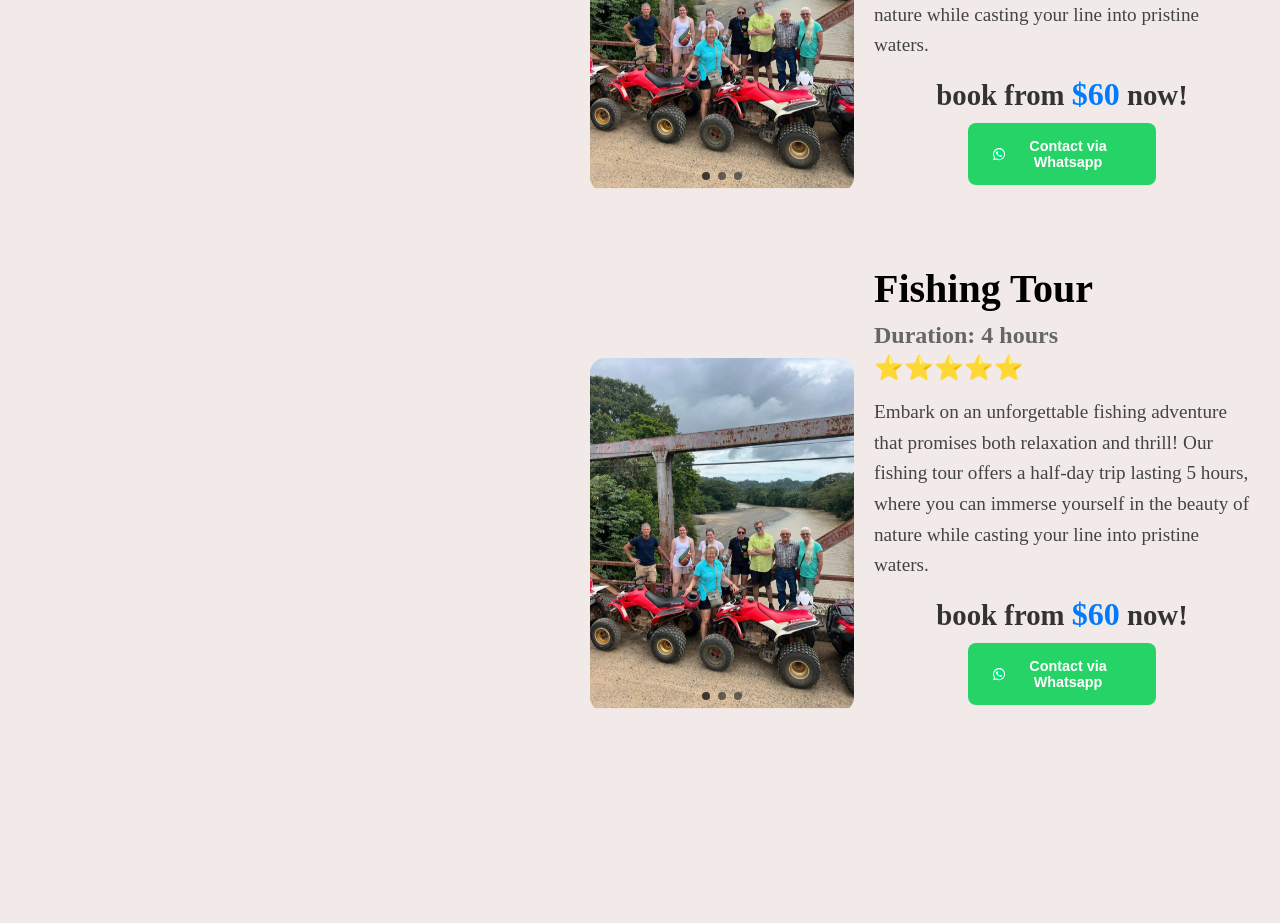
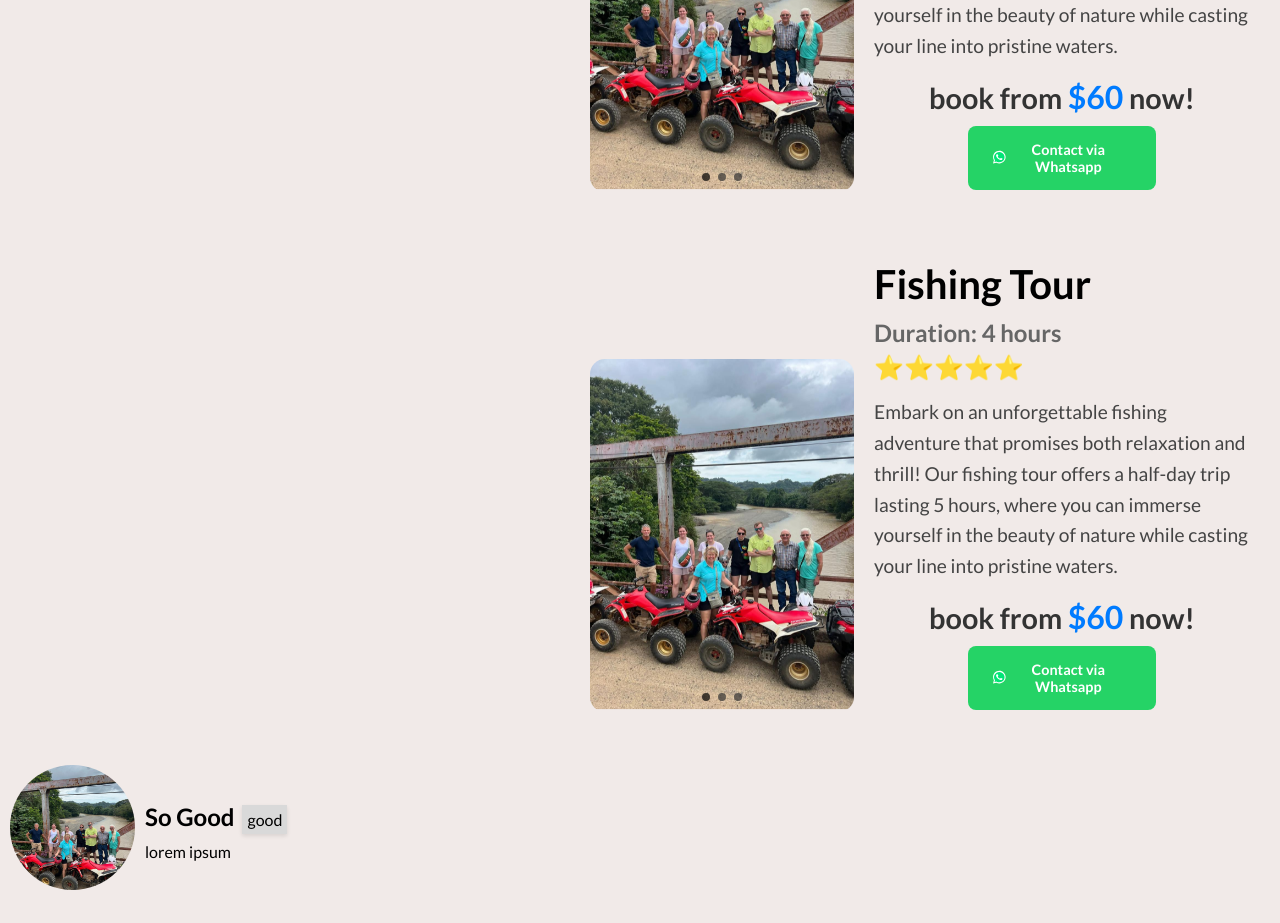
Before and after one commit to gabarhdz/authenticotours, a React (Vite) app in the folder frontend/: page / in a window 1280 px wide. Shown: the part 1040-1963 px from the top of the page. Before the commit the page ends 1795 px from the top, so only its background shows below. Built offline with nearby package versions, Linux system fonts and the light colour scheme; no server answers.

Commit message:
Primeros ajustes a los comentarios

```diff
--- a/frontend/src/Pages/Home/Home.jsx
+++ b/frontend/src/Pages/Home/Home.jsx
@@ -2,7 +2,7 @@ import {React,useEffect,useState} from 'react'
 import Header from '../../components/Header/Header'
 import Carrousel from '../../components/Carrousel/Carrousel'
 import TourContainer from '../../components/TourContainer/TourContainer'
-
+import CommentsContainer from '../../components/CommentsContainer/CommentsContainer'
 const Home = () => {
   const [urls, setUrls] = useState([]);
 
@@ -35,6 +35,7 @@ const Home = () => {
     <TourContainer/>
     <TourContainer/>
     <TourContainer/>
+    <CommentsContainer/>
     </>
   )
 }
--- /dev/null
+++ b/frontend/src/components/CommentCard/CommentCard.css
@@ -0,0 +1,8 @@
+.comment-card{
+    display: flex;
+    flex-direction: column;
+    padding: 5px;
+    margin: 8px;
+    background-color: #d9d9d9;
+    box-shadow: 0 2px 4px rgba(0, 0, 0, 0.1);
+}
--- /dev/null
+++ b/frontend/src/components/CommentCard/CommentCard.jsx
@@ -0,0 +1,11 @@
+import React from 'react'
+import './CommentCard.css'
+const CommentCard = ({name}) => {
+  return (
+    <div className='comment-card'>
+        {name}
+    </div>
+  )
+}
+
+export default CommentCard
--- /dev/null
+++ b/frontend/src/components/Comments/Comments.css
@@ -0,0 +1,28 @@
+.comment-container img{
+    width: 125px;
+    height: 125px;
+    object-fit: cover;
+    border-radius: 50%;
+}
+
+.comment-container {
+    display: flex;
+    align-items: center;
+    margin-bottom: 20px;
+    padding: 10px;
+    gap: 10px;
+}
+
+.comment-container span {
+    display: inline-block;
+}
+
+
+.comment-title{
+    display: flex;
+}
+
+.comment-title > *
+{
+    display: inline-block;
+}
--- /dev/null
+++ b/frontend/src/components/Comments/Comments.jsx
@@ -0,0 +1,25 @@
+import React from 'react'
+import './Comments.css'
+import CommentCard from '../CommentCard/CommentCard'
+const Comments = ({profile_pic,title,text}) => {
+  return (
+    <span className='comment-container'>
+       <span>
+        <img src={profile_pic} alt="" />
+       </span>
+       <span>
+        <span className='comment-title'>
+            <h2>{title}</h2>
+            <span>
+                <CommentCard name={'good'} />
+            </span>
+        </span>
+        <p>
+            {text }
+        </p>
+       </span>
+    </span>
+  )
+}
+
+export default Comments
--- /dev/null
+++ b/frontend/src/components/CommentsContainer/CommentsContainer.jsx
@@ -0,0 +1,13 @@
+import React from 'react'
+import './CommentsContainer.css'
+import ATVtour from '../imagenes/atv.jpg'
+import Comments from '../Comments/Comments'
+const CommentsContainer = () => {
+  return (
+    <>
+    <Comments title={'So Good'} text={'lorem ipsum'} profile_pic={ATVtour}/>
+    </>
+  )
+}
+
+export default CommentsContainer
--- a/frontend/src/index.css
+++ b/frontend/src/index.css
@@ -1,7 +1,9 @@
+@import url('https://fonts.googleapis.com/css2?family=Kanit:ital,wght@0,100;0,200;0,300;0,400;0,500;0,600;0,700;0,800;0,900;1,100;1,200;1,300;1,400;1,500;1,600;1,700;1,800;1,900&family=Lato:ital,wght@0,100;0,300;0,400;0,700;0,900;1,100;1,300;1,400;1,700;1,900&display=swap');
 *{
     padding: 0;
     margin: 0;
     box-sizing: border-box;
+    font-family: 'Lato';
 }
 body{
     background-color: #F1EAE8;
```
Also changed, not shown: frontend/src/components/CommentsContainer/CommentsContainer.css (added).
